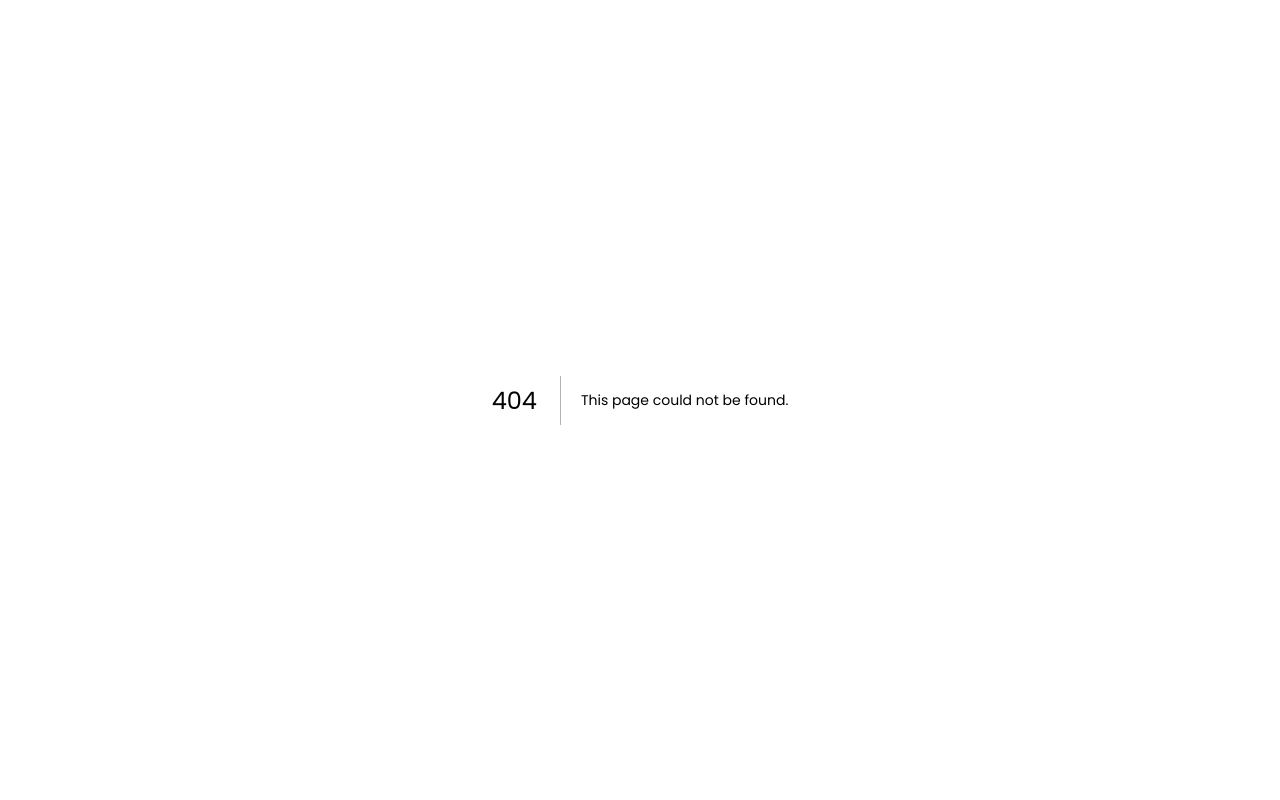
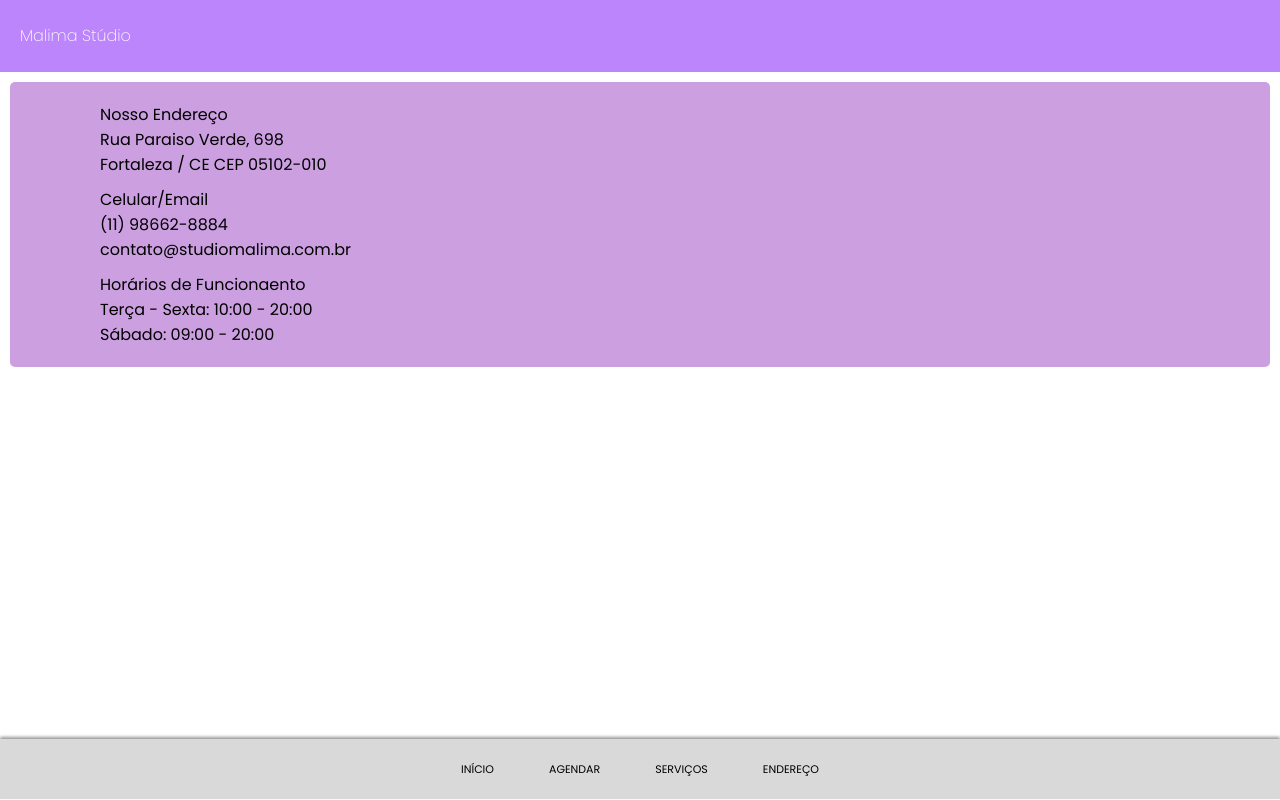
Before and after one commit to patrikferreira/studio-project, a Next.js app: page /address in a window 1280 px wide. Before the commit this address had no page. Built offline with nearby package versions, Linux system fonts and the light colour scheme.

Commit message:
[FEATURE]: Implementar tela de endereço

```diff
--- a/package.json
+++ b/package.json
@@ -9,6 +9,7 @@
     "lint": "next lint"
   },
   "dependencies": {
+    "@googlemaps/react-wrapper": "^1.1.35",
     "@types/node": "20.9.0",
     "@types/react": "18.2.37",
     "@types/react-dom": "18.2.15",
--- /dev/null
+++ b/src/app/(aplication)/address/page.tsx
@@ -0,0 +1,33 @@
+"use client"
+import React, { useContext, useEffect, useState } from 'react'
+import style from '../page.module.css'
+import AddresItem from '@/app/components/AddresItem'
+import { Wrapper, Status } from "@googlemaps/react-wrapper";
+
+
+export default function page() {
+
+  return (
+    <div className={style.addresComponent}>
+      <header className={`${style.header} ${style.headerAddres}`}>
+        <div className={style.studioHeaderAddres}>
+          <i className="fa-solid fa-arrow-left"></i>
+          <p>Malima Stúdio</p>
+        </div>
+      </header>
+
+      <div className={style.addresContent}>
+        <div className={style.addresInfo}>
+          <AddresItem icon='fa-solid fa-location-dot' desc1='Nosso Endereço' desc2='Rua Paraiso Verde, 698' desc3='Fortaleza / CE CEP 05102-010' />
+          <AddresItem icon='fa-solid fa-phone-volume' desc1='Celular/Email' desc2='(11) 98662-8884' desc3='contato@studiomalima.com.br' />
+          <AddresItem icon='fa-regular fa-clock' desc1='Horários de Funcionaento' desc2='Terça - Sexta: 10:00 - 20:00' desc3='Sábado: 09:00 - 20:00' />
+        </div>
+      </div>
+
+      <div className={style.addresMap}>
+
+      </div>
+
+    </div >
+  )
+}
--- a/src/app/(aplication)/page.module.css
+++ b/src/app/(aplication)/page.module.css
@@ -8,12 +8,16 @@
 /* ---------- header */
 .header {
   background-color: var(--primary);
-  /* min-height: 200px; */
   position: relative;
   display: flex;
   justify-content: center;
   align-items: center;
   padding: 10px;
+}
+
+.studioHeaderAddres p {
+  color: var(--light);
+  font-weight: lighter;
 }
 
 .imgContentStudio {
@@ -290,3 +294,47 @@
 .buttonDisabled {
   background-color: var(--secondary) !important;
 }
+
+
+/* ---------- addres */
+.addresComponent {
+  display: grid;
+  grid-template-rows: 10% 95%;
+  height: calc(100vh - 85px);
+}
+
+.addresInfo {
+  background-color: var(--secundary);
+  border-radius: 5px;
+  padding: 20px;
+  display: flex;
+  flex-direction: column;
+  gap: 10px;
+}
+
+.headerAddres {
+  justify-content: flex-start;
+}
+
+.studioHeaderAddres {
+  display: flex;
+  gap: 10px;
+  align-items: center;
+  cursor: pointer;
+  padding: 5px 0;
+}
+
+.addresContent {
+  padding: 10px;
+}
+
+.addresItem {
+  display: flex;
+  align-items: center;
+  gap: 20px;
+}
+
+.addresItem i {
+  font-size: 32px;
+  width: 50px;
+}
--- /dev/null
+++ b/src/app/components/AddresItem.tsx
@@ -0,0 +1,22 @@
+import React from 'react'
+import style from '../(aplication)/page.module.css'
+
+type Props = {
+    icon: string,
+    desc1: string,
+    desc2: string,
+    desc3: string,
+}
+
+export default function AddresItem({icon, desc1, desc2, desc3}: Props) {
+  return (
+    <div className={style.addresItem}>
+      <i className={`${icon} ${style.colorIcon}`}></i>
+      <div className={style.addresItemDescription}>
+        <p>{desc1}</p>
+        <p>{desc2}</p>
+        <p>{desc3}</p>
+      </div>
+    </div>
+  )
+}
--- a/src/app/components/Footer.tsx
+++ b/src/app/components/Footer.tsx
@@ -33,6 +33,12 @@ export default function Footer() {
         <i className="fa-solid fa-file-pen"></i>
         <p>SERVIÇOS</p>
       </div>
+      <div className={style.itemFooter} onClick={() => {
+        handleService('/address')
+      }}>
+        <i className="fa-solid fa-location-dot"></i>
+        <p>ENDEREÇO</p>
+      </div>
     </div>
   )
 }
--- a/src/app/components/StudioHeader.tsx
+++ b/src/app/components/StudioHeader.tsx
@@ -7,7 +7,7 @@ export default function StudioHeader() {
         <div className={style.imgStudioHeader}>
             <img src="assets/ficticia-perfil.png" alt="" />
         </div>
-        <p>Studio Ayla</p>
+        <p>Malima Stúdio</p>
     </div>
   )
 }
--- a/src/app/globals.css
+++ b/src/app/globals.css
@@ -2,6 +2,7 @@
 
 :root {
   --primary: #BC85FC;
+  --secundary: #CB9FE0;
   --secondary: rgb(170, 170, 170);
   --light: #ffff;
   --progress: #F87C09;
@@ -9,6 +10,7 @@
   --black: rgb(3, 3, 3);
   --border-color: #6d65656f;
   --hover: #f0f0f0;
+  --bg-content-addres: #F2EAEA;
   --big-height: 272px;
   --height: 242px;
 }
```
Also changed, not shown: 1 other file (tests, documents, lock files or other folders).
